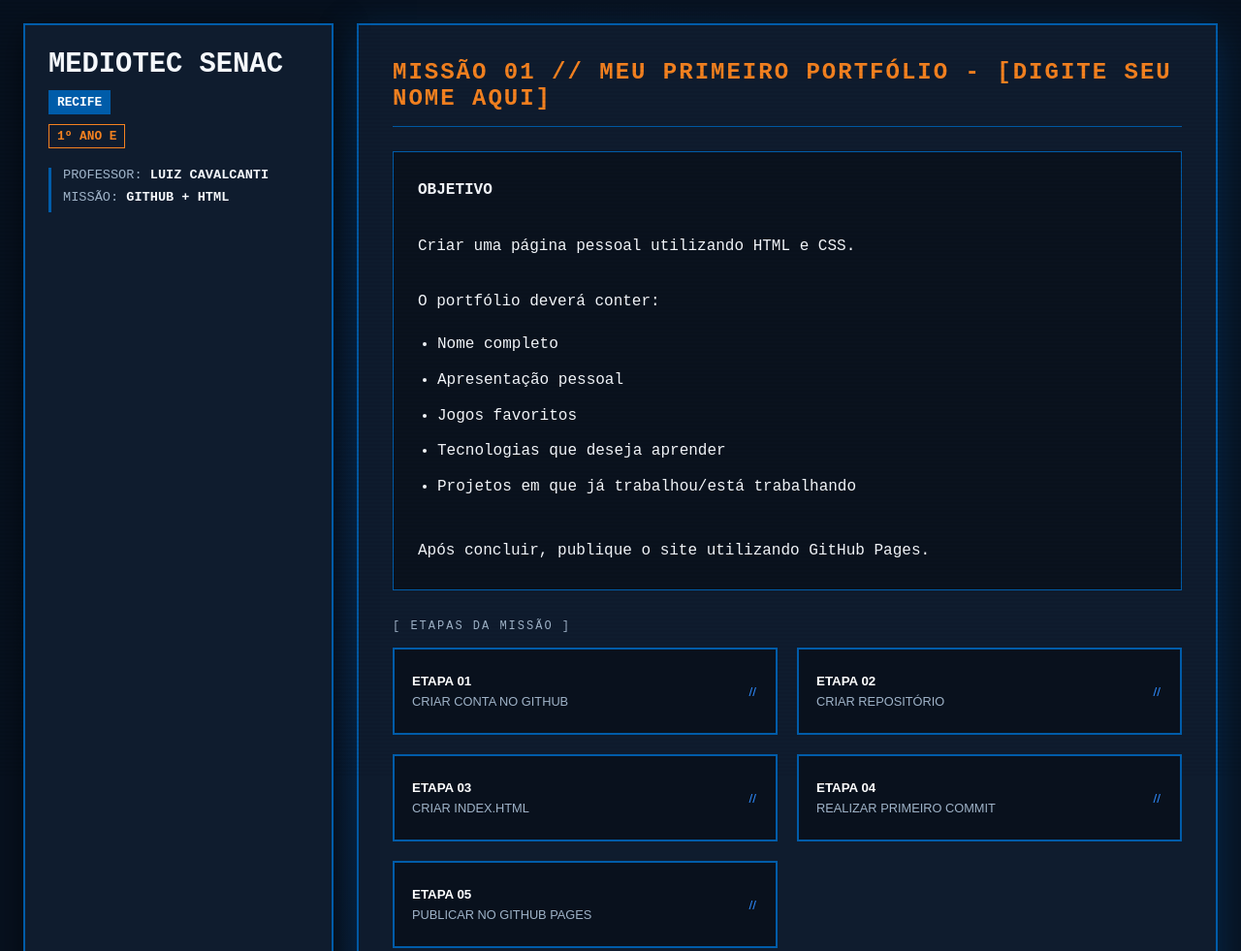
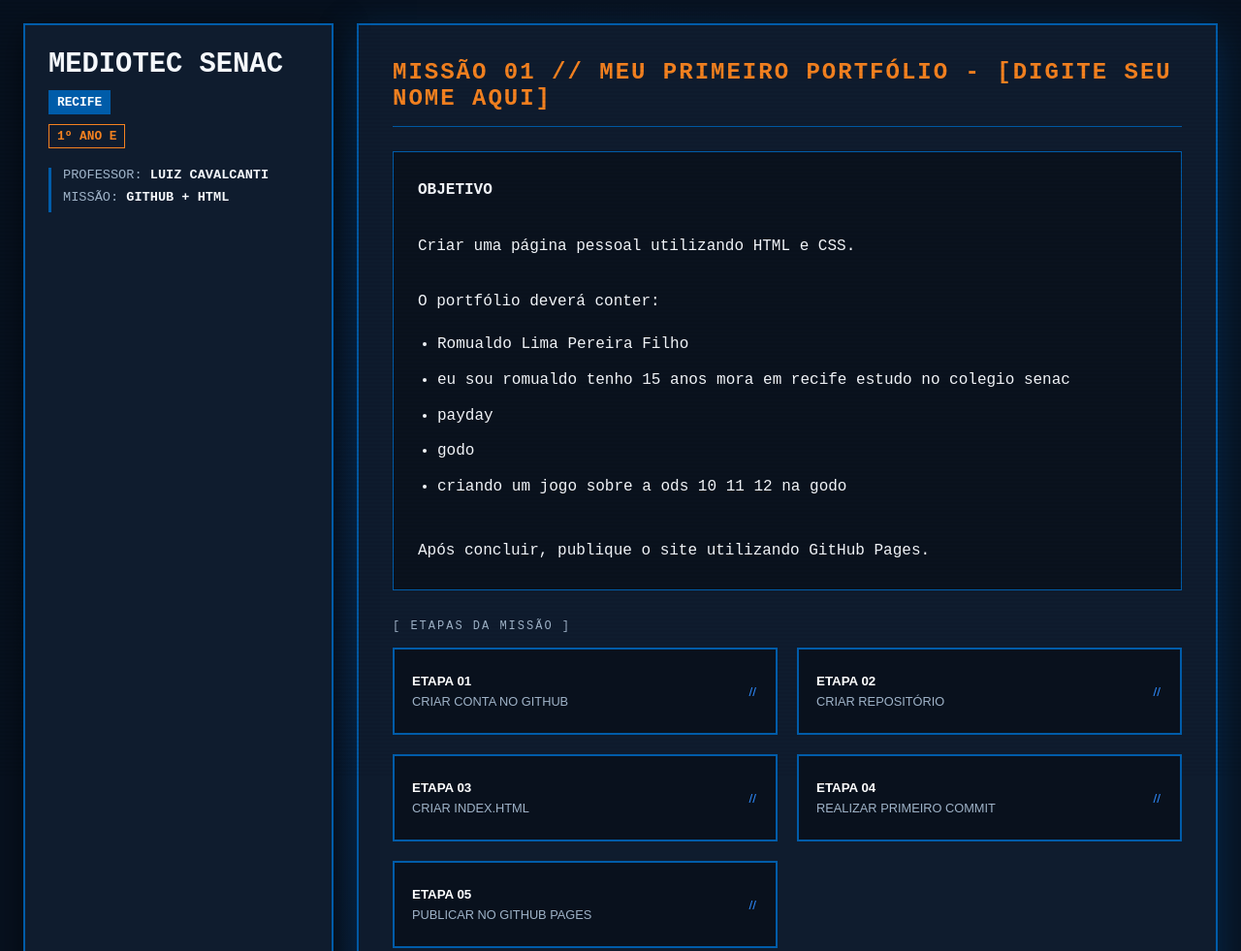
Before and after one commit to romualdofilho/Romualdo-mediote-, a plain HTML site: page index.html in a window 1280 px wide. Shown: the top 981 px of the page at 97% size. Drawn offline with Linux system fonts and the light colour scheme.

Commit message:
Update index.html
Atualizei com meu nome

```diff
--- a/index.html
+++ b/index.html
@@ -271,11 +271,11 @@ body::before {
 
         <!-- [CHECKLIST]: Lembre-se de criar tags HTML correspondentes para cada um destes itens no seu arquivo final -->
         <ul>
-          <li>Nome completo</li>
-          <li>Apresentação pessoal</li>
-          <li>Jogos favoritos</li>
-          <li>Tecnologias que deseja aprender</li>
-          <li>Projetos em que já trabalhou/está trabalhando</li>
+          <li>Romualdo Lima Pereira Filho</li>
+          <li>eu sou romualdo tenho 15 anos mora em recife estudo no colegio senac </li>
+          <li>payday</li>
+          <li>godo</li>
+          <li>criando um jogo sobre a ods 10 11 12 na godo</li>
         </ul>
         <br>
         Após concluir, publique o site utilizando GitHub Pages.
```
